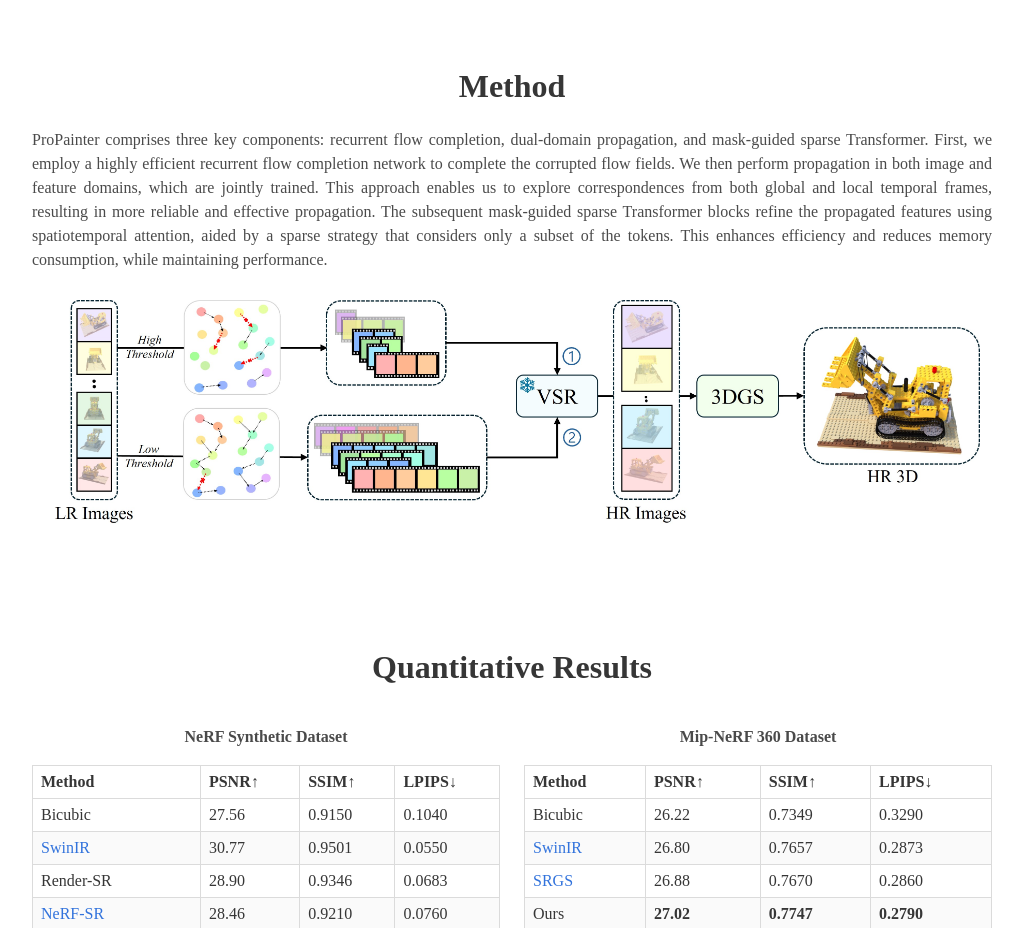
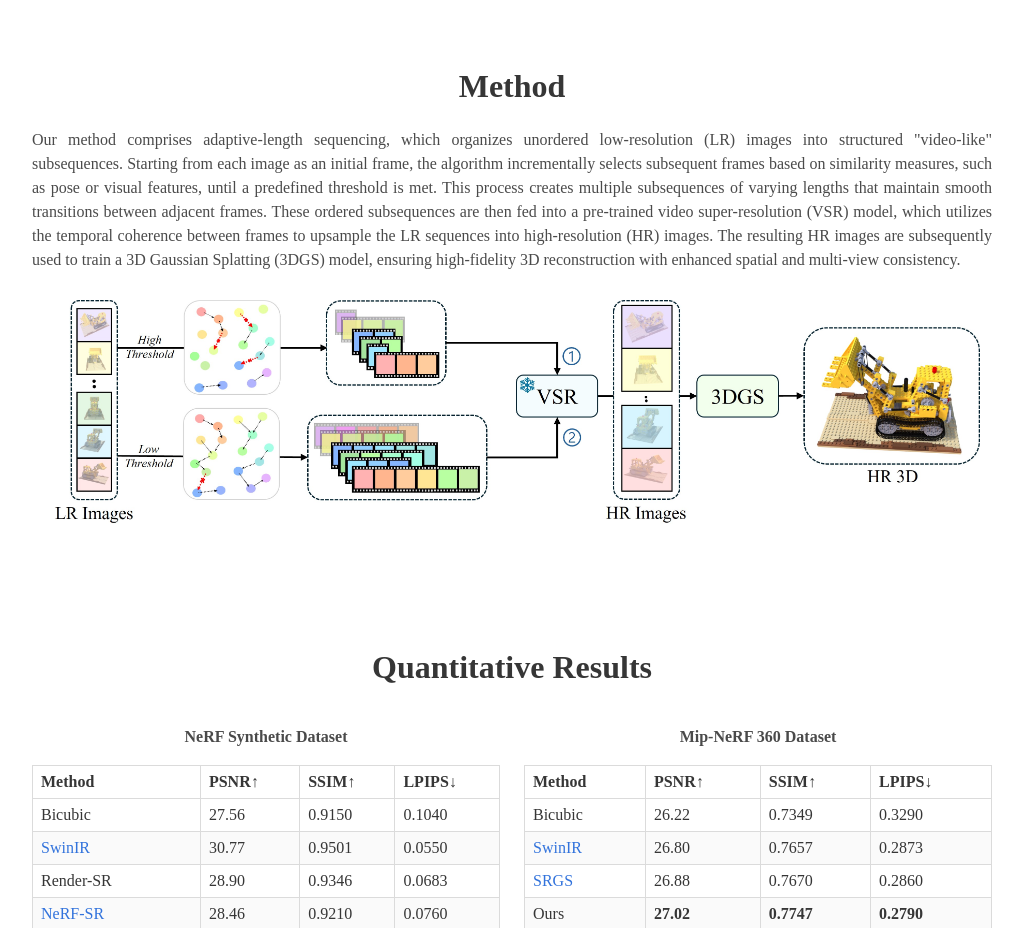
Before and after one commit to Ko-Lani/Sequence-Matters, a plain HTML site: page index.html in a window 1280 px wide. Shown: the part 1340-2268 px from the top of the page, without its empty margins (128-1151 px from the left). Drawn offline with nearby package versions, Linux system fonts and the light colour scheme; some icons are missing; a web font is replaced by a local one.

Commit message:
changed method

```diff
--- a/index.html
+++ b/index.html
@@ -499,13 +499,7 @@
         <h2 class="title is-3">Method</h2>
         <div class="content has-text-justified">
           <p>
-            ProPainter comprises three key components: recurrent flow completion, dual-domain propagation, and mask-guided
-            sparse Transformer. First, we employ a highly efficient recurrent flow completion network to complete the corrupted flow
-            fields. We then perform propagation in both image and feature domains, which are jointly trained. This approach enables us to
-            explore correspondences from both global and local temporal frames, resulting in more reliable and effective propagation. The
-            subsequent mask-guided sparse Transformer blocks refine the propagated features using spatiotemporal attention, aided by a
-            sparse strategy that considers only a subset of the tokens. This enhances efficiency and reduces memory consumption, while
-            maintaining performance.
+            Our method comprises adaptive-length sequencing, which organizes unordered low-resolution (LR) images into structured "video-like" subsequences. Starting from each image as an initial frame, the algorithm incrementally selects subsequent frames based on similarity measures, such as pose or visual features, until a predefined threshold is met. This process creates multiple subsequences of varying lengths that maintain smooth transitions between adjacent frames. These ordered subsequences are then fed into a pre-trained video super-resolution (VSR) model, which utilizes the temporal coherence between frames to upsample the LR sequences into high-resolution (HR) images. The resulting HR images are subsequently used to train a 3D Gaussian Splatting (3DGS) model, ensuring high-fidelity 3D reconstruction with enhanced spatial and multi-view consistency.
           </p>
           <div class="column">
             <img src="./assets/images/SM_pipeline.jpg" />
```
